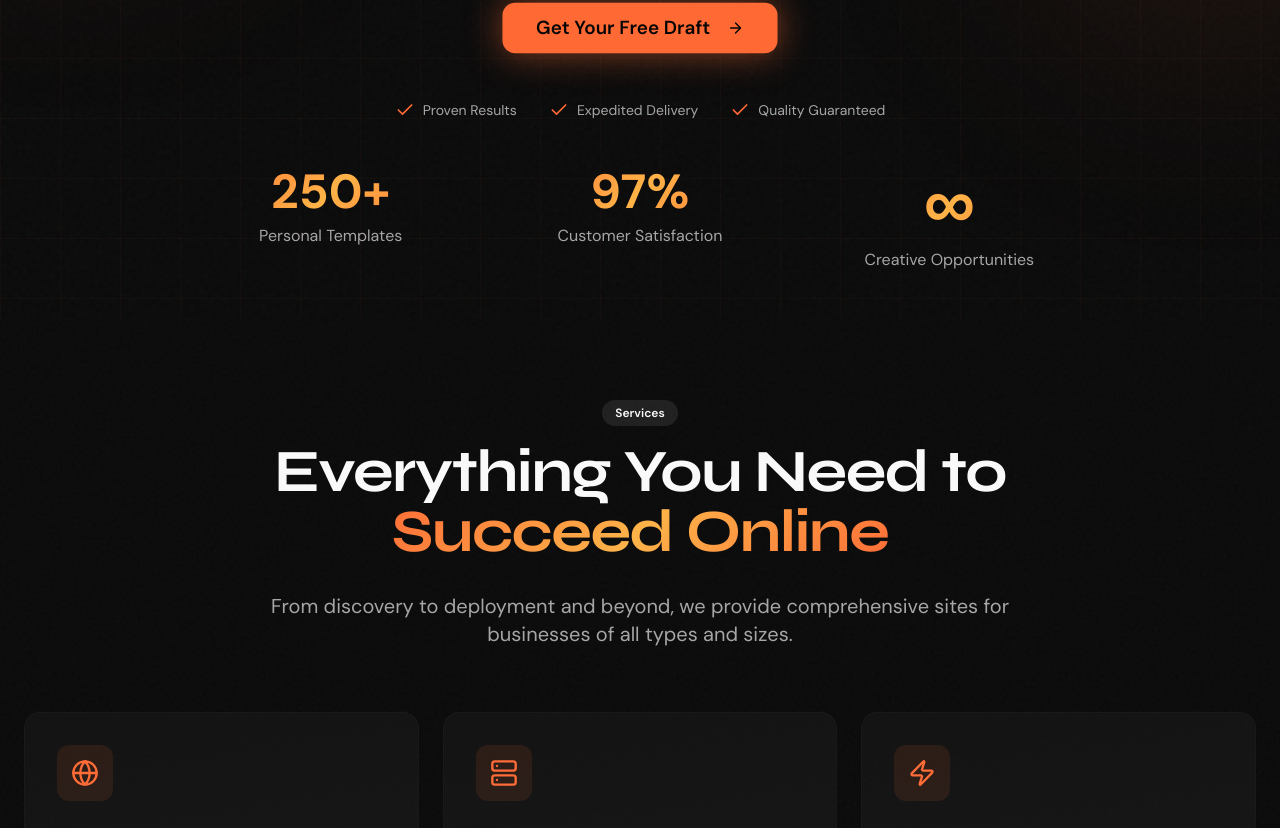
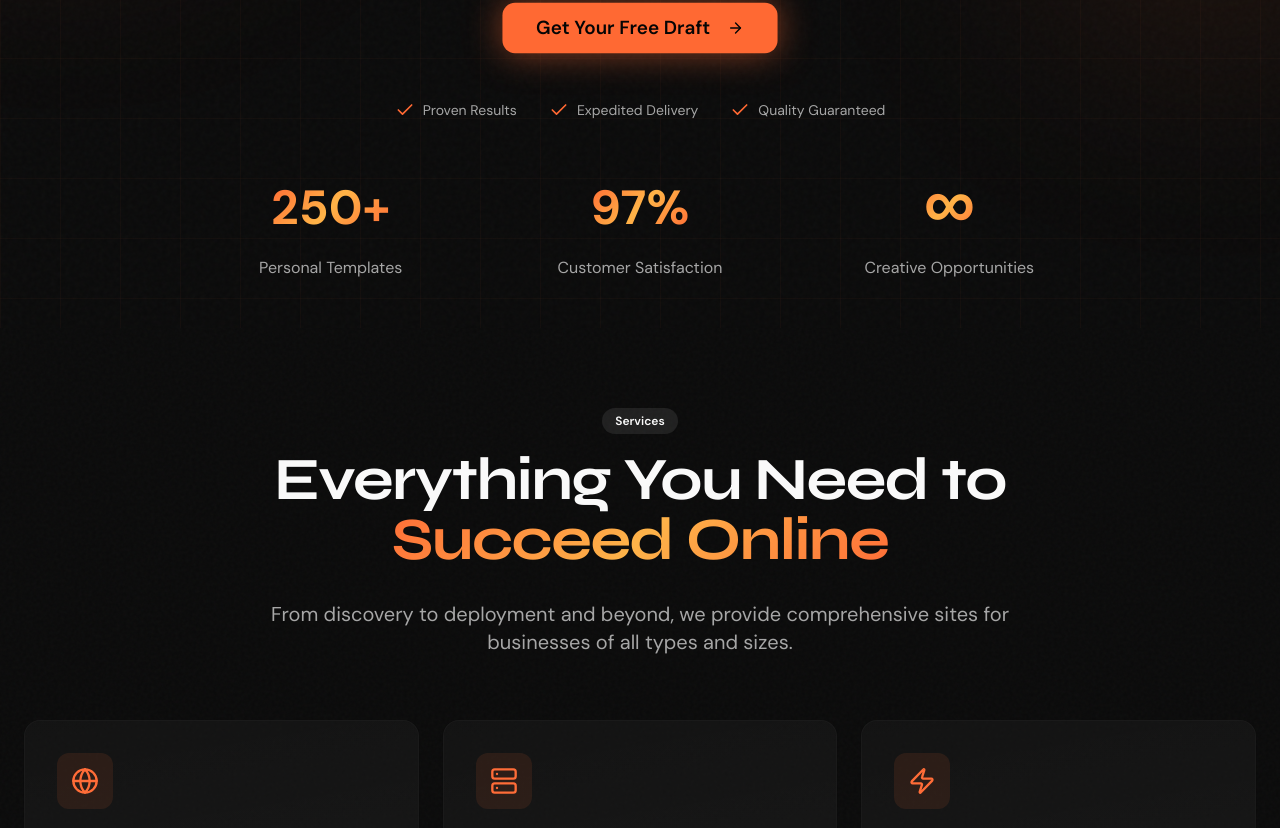
Before and after one commit to matrixfrr/GimmeASite, a Next.js app: page / in a window 1280 px wide. Shown: the part 782-1610 px from the top of the page. Built offline with nearby package versions, Linux system fonts and the light colour scheme.

Commit message:
style: fix stat label alignment and nudge infinity up

```diff
--- a/src/app/page.tsx
+++ b/src/app/page.tsx
@@ -363,7 +363,9 @@ function HeroSection() {
             { number: "∞", label: "Creative Opportunities" },
           ].map((stat) => (
             <div key={stat.label} className="text-center">
-              <div className={`font-bold gradient-text mb-2 ${stat.number === "∞" ? "text-6xl md:text-7xl" : "text-4xl md:text-5xl"}`}>{stat.number}</div>
+              <div className="h-16 md:h-20 flex items-center justify-center mb-2">
+                <span className={`font-bold gradient-text ${stat.number === "∞" ? "text-6xl md:text-7xl leading-none -mt-2" : "text-4xl md:text-5xl"}`}>{stat.number}</span>
+              </div>
               <div className="text-muted-foreground">{stat.label}</div>
             </div>
           ))}
```
